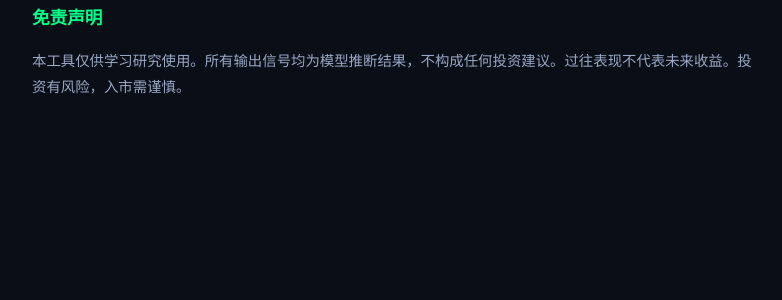
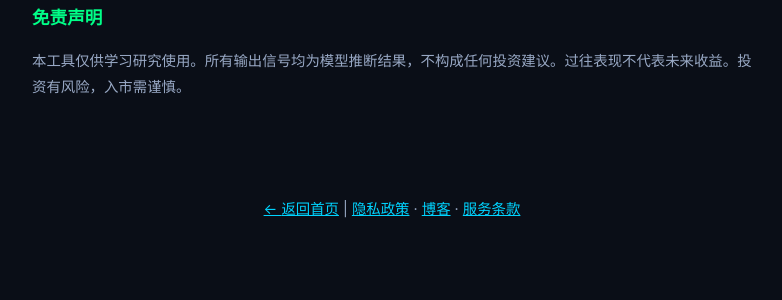
Before and after one commit to zhaoxusun/stock-quant-model, a Flask app: page /about in a window 1280 px wide. Shown: the part 402-702 px from the top of the page, without its empty margins (248-1030 px from the left). Run offline with Flask 3, Linux system fonts and the light colour scheme.

Commit message:
add blog link to footer, add footer_sep4 i18n

```diff
--- a/templates/about.html
+++ b/templates/about.html
@@ -45,6 +45,13 @@ const LANG = {
     source_p: '数据来源覆盖 akshare（A 股/港股/美股）与 baostock（沪深），实时获取公开行情。所有运算在服务端完成，无需本地计算资源。',
     disclaimer_h: '免责声明',
     disclaimer_p: '本工具仅供学习研究使用。所有输出信号均为模型推断结果，不构成任何投资建议。过往表现不代表未来收益。投资有风险，入市需谨慎。',
+    back_home: '返回首页',
+    nav_blog: '博客',
+    footer_privacy: '隐私政策',
+    footer_terms: '服务条款',
+    footer_sep: '|',
+    footer_sep2: '·',
+    footer_sep3: '·',
   },
   en: {
     title: 'About · Quant AI Signal',
@@ -55,6 +62,13 @@ const LANG = {
     source_p: 'Data sources include akshare (A/HK/US) and baostock (China A-shares), fetching real-time public quotes. All computation runs server-side with no local resources needed.',
     disclaimer_h: 'Disclaimer',
     disclaimer_p: 'This tool is for educational and research purposes only. All output signals are model inferences and do not constitute investment advice. Past performance does not guarantee future results. Trade at your own risk.',
+    back_home: 'Back to Home',
+    nav_blog: 'Blog',
+    footer_privacy: 'Privacy Policy',
+    footer_terms: 'Terms of Service',
+    footer_sep: '|',
+    footer_sep2: '·',
+    footer_sep3: '·',
   }
 };
 
@@ -81,5 +95,15 @@ function switchLang() {
 }
 translatePage();
 </script>
+<footer style="text-align:center;padding:2px 16px 4px;margin-top:80px;color:var(--text-dim);font-size:0.78rem;">
+  <p><a href="/" style="color:var(--accent-cyan);">← <span data-i18n="back_home">返回首页</span></a>
+    <span data-i18n="footer_sep">|</span>
+    <a href="/privacy" style="color:var(--accent-cyan);" data-i18n="footer_privacy">隐私政策</a>
+    <span data-i18n="footer_sep2">·</span>
+    <a href="/blog" style="color:var(--accent-cyan);" data-i18n="nav_blog">博客</a>
+    <span data-i18n="footer_sep3">·</span>
+    <a href="/terms" style="color:var(--accent-cyan);" data-i18n="footer_terms">服务条款</a>
+  </p>
+</footer>
 </body>
 </html>
--- a/templates/index.html
+++ b/templates/index.html
@@ -734,6 +734,7 @@ const LANG = {
     footer_sep: '|',
     footer_sep2: '·',
     footer_sep3: '·',
+    footer_sep4: '·',
     copyright: 'Quant AI Signal. All rights reserved.',
     nb: '普通买入',
     ns: '普通卖出',
@@ -801,6 +802,7 @@ const LANG = {
     footer_sep: '|',
     footer_sep2: '·',
     footer_sep3: '·',
+    footer_sep4: '·',
     copyright: 'Quant AI Signal. All rights reserved.',
     nb: 'Normal Buy',
     ns: 'Normal Sell',
@@ -1489,7 +1491,8 @@ document.querySelectorAll('.copyright-year').forEach(el => el.textContent = new
   <p>© <span class="copyright-year">2026</span> <span data-i18n="copyright">Quant AI Signal. All rights reserved.</span> <span data-i18n="footer_sep">|</span>
     <a href="/privacy" style="color:var(--accent-cyan);" data-i18n="footer_privacy">隐私政策</a> <span data-i18n="footer_sep2">·</span>
     <a href="/terms" style="color:var(--accent-cyan);" data-i18n="footer_terms">服务条款</a> <span data-i18n="footer_sep3">·</span>
-    <a href="/about" style="color:var(--accent-cyan);" data-i18n="footer_about">关于</a>
+    <a href="/about" style="color:var(--accent-cyan);" data-i18n="footer_about">关于</a> <span data-i18n="footer_sep4">·</span>
+    <a href="/blog" style="color:var(--accent-cyan);" data-i18n="nav_blog">博客</a>
   </p>
 </footer>
 <!-- Default Statcounter code for quant-test.top -->
```
